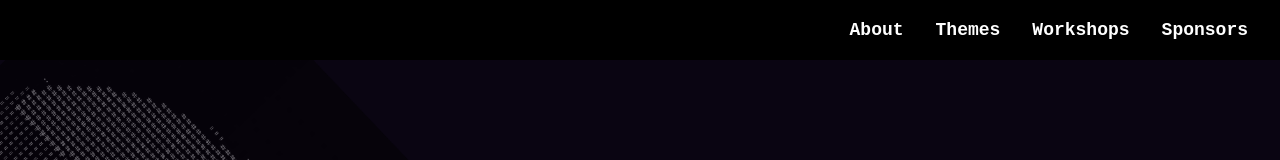
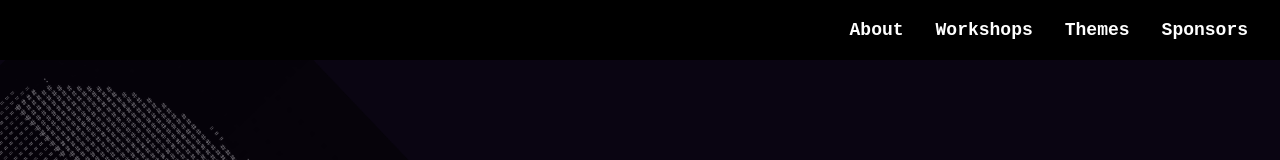
Before and after one commit to cissa-unimelb/codebrew-2025, a React (Vite) app: page / in a window 1280 px wide. Shown: the top 160 px of the page. Built offline with nearby package versions, Linux system fonts and the light colour scheme.

Commit message:
fix: navbar order

```diff
--- a/src/components/navbar.tsx
+++ b/src/components/navbar.tsx
@@ -1,8 +1,8 @@
 export default function NavBar() {
     const links = [
       { label: 'About',      id: 'about'   },
+      { label: 'Workshops', id: 'workshops' },
       { label: 'Themes',    id: 'themes'    },
-      { label: 'Workshops', id: 'workshops' },
       { label: 'Sponsors',  id: 'sponsors'  },
     ];
 
```
